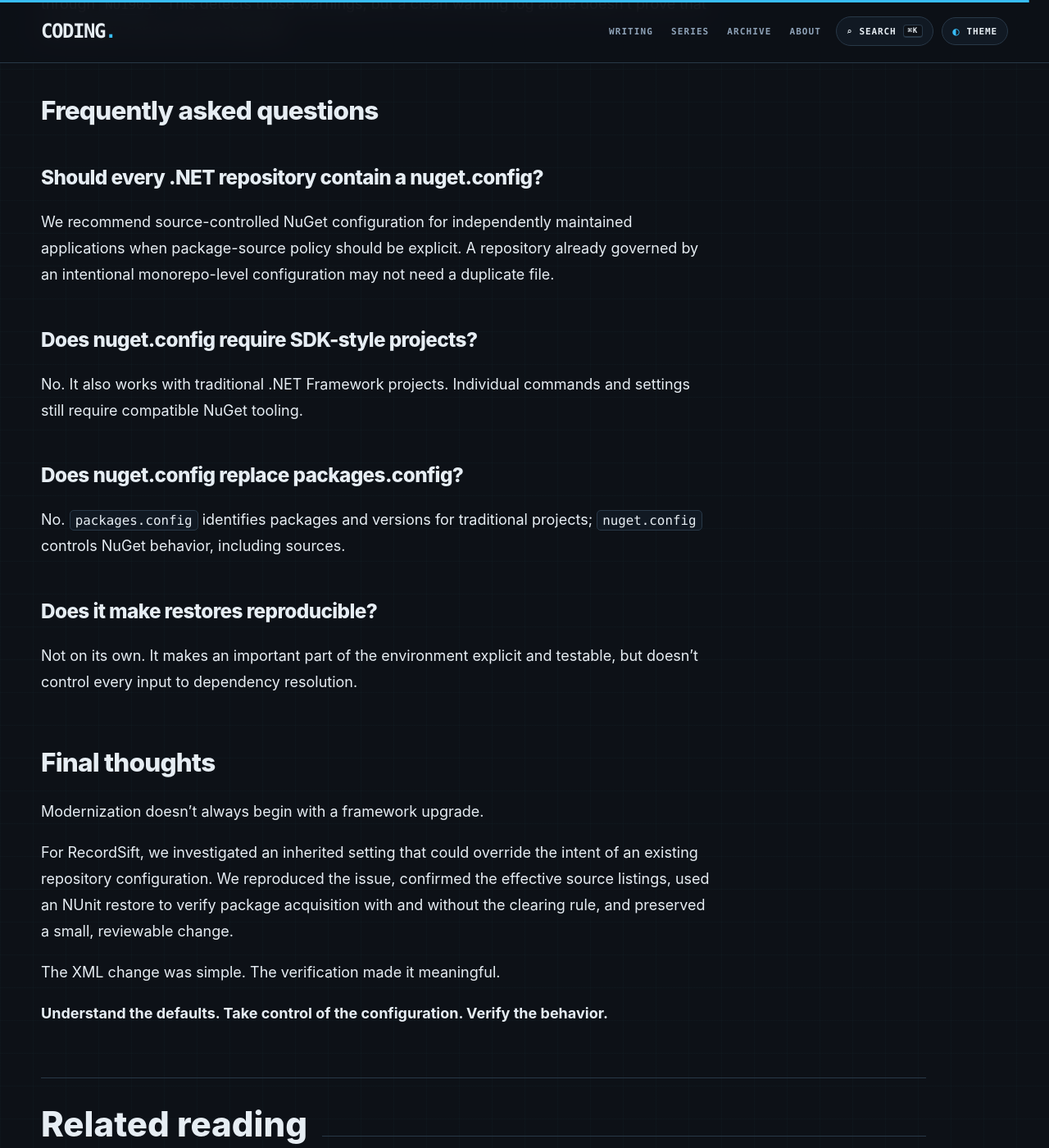
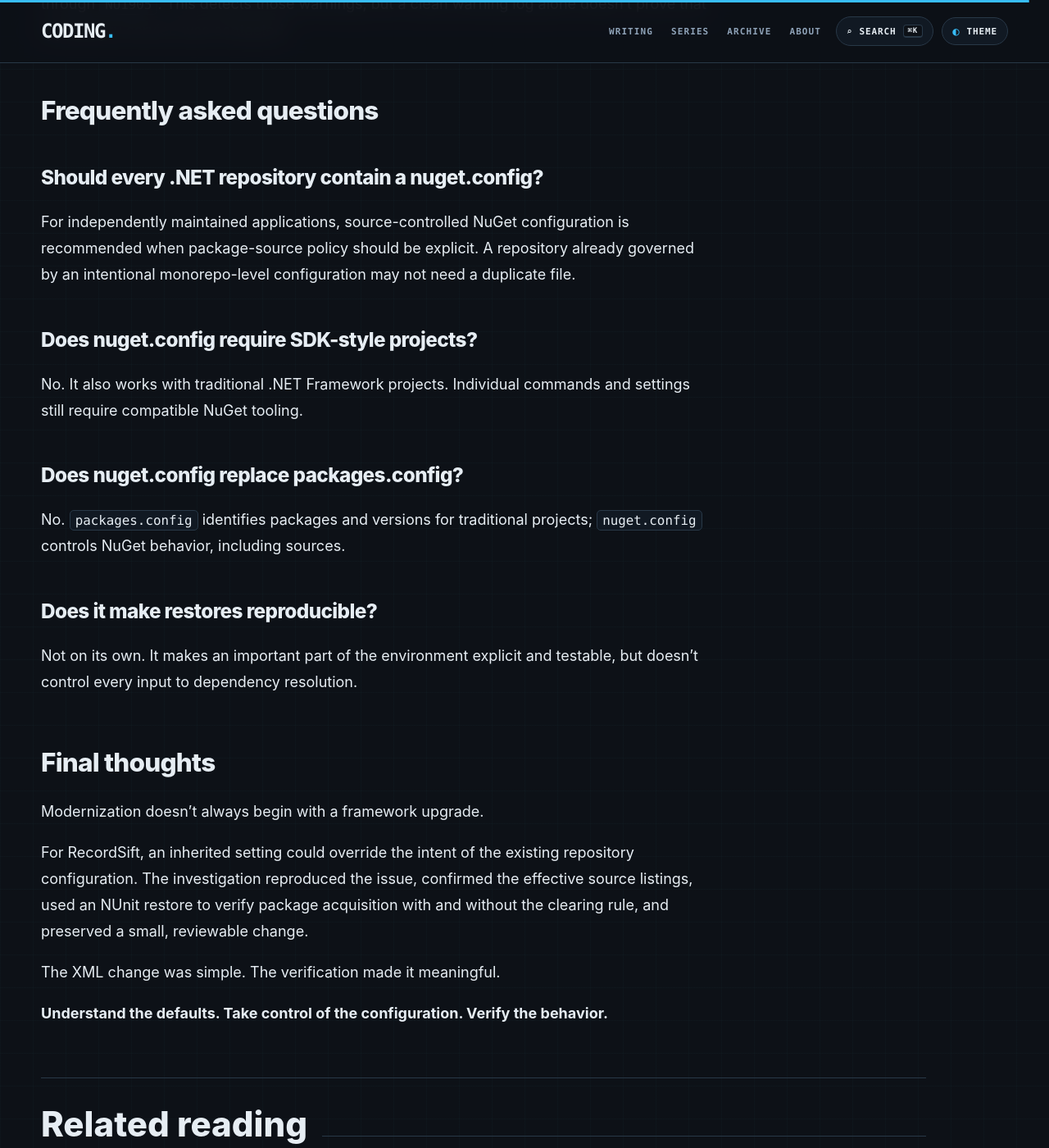
Before and after one commit to infoconex/coding-blog, a Jekyll site: the page built from post/2026/11/10/nuget-config-dotnet-framework-control-package-sources/index.md, in a window 1280 px wide and 1400 px high, scrolled down 14516 px. Shown: the whole window at 82% size. Built offline with Jekyll 4.4.1, drawn with Linux system fonts in a browser that asks for light colours; some of the changed text lies outside the part shown.

Commit message:
Refine NuGet article voice: direct guidance and evidence-led results

````diff
--- a/post/2026/11/10/nuget-config-dotnet-framework-control-package-sources/index.md
+++ b/post/2026/11/10/nuget-config-dotnet-framework-control-package-sources/index.md
@@ -34,7 +34,7 @@
 
 **That does not prove they restored from the same configured sources.** NuGet combines settings from machine-, user-, and directory-level configuration files. More specific settings take precedence; entries in collections such as package sources are inherited unless cleared.
 
-Our goal isn't merely to make restore succeed. It's to make the source policy understandable, intentional, and testable—much like the coding conventions we established in our [EditorConfig article](/post/2026/11/09/editorconfig-dotnet-framework-4-8-verify-code-style).
+The goal isn't merely to make restore succeed. It's to make source policy understandable, intentional, and testable—much like the coding conventions established in the earlier [EditorConfig article](/post/2026/11/09/editorconfig-dotnet-framework-4-8-verify-code-style).
 
 ## Step 1: Discover the configuration you're inheriting
 
@@ -110,7 +110,7 @@
 
 ### Does capitalization matter?
 
-We use lowercase `nuget.config` throughout our examples. NuGet recognizes several filename spellings during automatic discovery on case-sensitive file systems; its [commit-pinned implementation](https://github.com/NuGet/NuGet.Client/blob/59daae5c6fb0c9655e00fd70169b905463c29147/src/NuGet.Core/NuGet.Configuration/Settings/Settings.cs#L24-L43) explicitly prefers lowercase.
+The examples use lowercase `nuget.config`. NuGet recognizes several filename spellings during automatic discovery on case-sensitive file systems; its [commit-pinned implementation](https://github.com/NuGet/NuGet.Client/blob/59daae5c6fb0c9655e00fd70169b905463c29147/src/NuGet.Core/NuGet.Configuration/Settings/Settings.cs#L24-L43) explicitly prefers lowercase.
 
 When using `--configfile`, supply the filename's actual spelling.
 
@@ -172,7 +172,7 @@
 
 ## Step 3: Verify inheritance with positive and negative controls
 
-We investigated source inheritance on a disposable Windows GitHub Actions runner, using parent and child configuration files. This diagram uses the repository's current filename:
+Source inheritance was tested on a disposable Windows GitHub Actions runner using parent and child configuration files. This diagram uses the repository's current filename:
 
 ```text
 NuGetTest/
@@ -196,7 +196,7 @@
 </configuration>
 ```
 
-The **child** configuration—our positive control—declared nuget.org and cleared both inherited collections:
+The **child** configuration—the positive control—declared nuget.org and cleared both inherited collections:
 
 ```xml
 <configuration>
@@ -211,13 +211,13 @@
 </configuration>
 ```
 
-From the child directory, we ran:
+From the child directory, the experiment ran:
 
 ```shell
 dotnet nuget list source
 ```
 
-We changed one configuration setting at a time and repeated the command.
+Each test changed one configuration setting before repeating the command.
 
 These are the **observed results from the original EXP-044 research run**:
 
@@ -236,7 +236,7 @@
       https://api.nuget.org/v3/index.json
 ```
 
-Removing the package-source `<clear />` exposed not only our `test-feed`, but also the runner's inherited **Microsoft Visual Studio Offline Packages** source:
+Removing the package-source `<clear />` exposed both the configured `test-feed` and the runner's inherited **Microsoft Visual Studio Offline Packages** source:
 
 ```text
 Registered Sources:
@@ -276,7 +276,7 @@
 
 `dotnet nuget list source` verifies effective configuration, but it doesn't prove that package acquisition succeeds or fails because of that configuration.
 
-We added a second experiment using a disposable `packages.config` with **NUnit 3.14.0**, a dependency already used by RecordSift. The experiment used the standalone `nuget.exe` CLI on Windows; it was not run on macOS or Linux:
+A second experiment tested package restoration using a disposable `packages.config` containing **NUnit 3.14.0**, a dependency already used by RecordSift. The experiment used the standalone `nuget.exe` CLI on Windows; it was not run on macOS or Linux:
 
 ```xml
 <packages>
@@ -314,7 +314,7 @@
 
 ### Verify the application solution
 
-We separately ran an ordinary RecordSift solution restore without `-ConfigFile`, using a fresh package directory.
+A separate test restored the RecordSift solution without `-ConfigFile`, using a fresh package directory.
 
 **Actual stage command (PowerShell syntax):**
 
@@ -339,7 +339,7 @@
 
 The restore experiments justified one **behavioral change**: add a `disabledPackageSources` clearing section while retaining the existing package and audit sources.
 
-Separately, we standardized the repository filename as `nuget.config` and updated its references. That was a consistency change, not an experimental finding.
+A separate consistency change standardized the repository filename as `nuget.config` and updated its references. It was not an experimental finding.
 
 The complete case-study configuration is:
 
@@ -384,7 +384,7 @@
 
 ### Should every .NET repository contain a nuget.config?
 
-We recommend source-controlled NuGet configuration for independently maintained applications when package-source policy should be explicit. A repository already governed by an intentional monorepo-level configuration may not need a duplicate file.
+For independently maintained applications, source-controlled NuGet configuration is recommended when package-source policy should be explicit. A repository already governed by an intentional monorepo-level configuration may not need a duplicate file.
 
 ### Does nuget.config require SDK-style projects?
 
@@ -402,7 +402,7 @@
 
 Modernization doesn't always begin with a framework upgrade.
 
-For RecordSift, we investigated an inherited setting that could override the intent of an existing repository configuration. We reproduced the issue, confirmed the effective source listings, used an NUnit restore to verify package acquisition with and without the clearing rule, and preserved a small, reviewable change.
+For RecordSift, an inherited setting could override the intent of the existing repository configuration. The investigation reproduced the issue, confirmed the effective source listings, used an NUnit restore to verify package acquisition with and without the clearing rule, and preserved a small, reviewable change.
 
 The XML change was simple. The verification made it meaningful.
 
````
